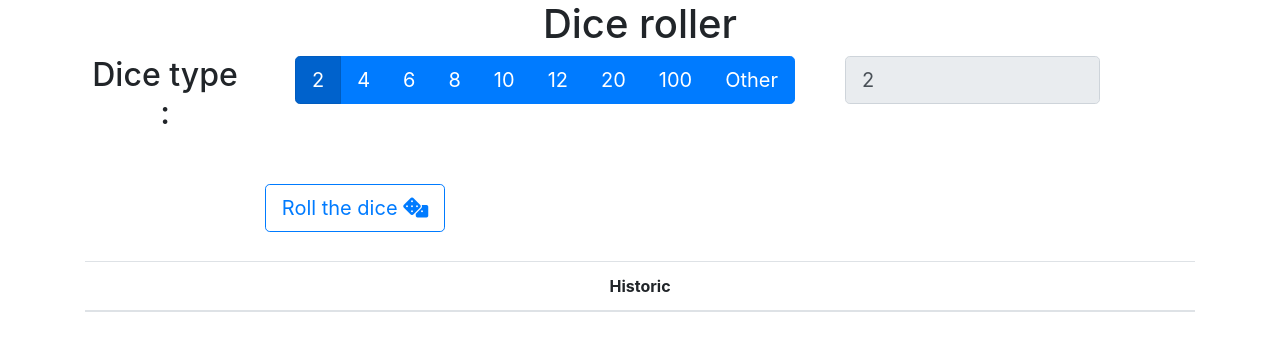
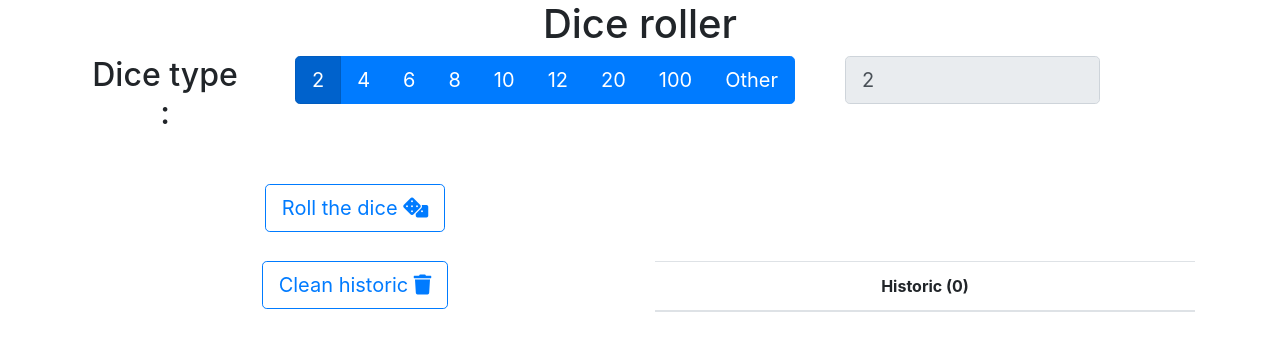
Before and after one commit to Rainbotter/dice, an Angular app: page / in a window 1280 px wide. Shown: the top 350 px of the page. Built offline with nearby package versions, Linux system fonts and the light colour scheme.

Commit message:
collapse closes automatically @porkyway

```diff
--- a/src/app/generator/generator.component.html
+++ b/src/app/generator/generator.component.html
@@ -30,11 +30,11 @@
 </div>
 
 <div class="d-block d-sm-none">
-    <button class="btn btn-primary btn-lg btn-block" type="button" data-toggle="collapse" data-target="#collapseExample"
-            aria-expanded="false" aria-controls="collapseExample">
-        Dice type
+    <button class="btn btn-primary btn-lg btn-block" type="button" data-toggle="collapse" data-target="#collapsible"
+            aria-expanded="false" aria-controls="collapsible">
+        Dice type (current : {{selectedDice}})
     </button>
-    <div class="collapse" id="collapseExample">
+    <div class="collapse" #collapsible  id="collapsible">
         <div class="card card-body">
             <button *ngFor="let value of defaultDices" [class.active]="selectedDice==value && !otherSelected"
                     (click)="diceChoosed(value)"
@@ -42,7 +42,9 @@
                     class="btn btn-outline-primary btn-lg btn-block">
                 {{value}}
             </button>
-            <input type="number" class="form-control form-control-lg custom-margin" (click)="selectOther()"
+            <input type="number" class="form-control form-control-lg custom-margin"
+                   (click)="selectOther()"
+                   (focusout)="closeCollapsible()"
                    [(ngModel)]="selectedDice" placeholder="custom value (1 if empty)">
         </div>
     </div>
--- a/src/app/generator/generator.component.ts
+++ b/src/app/generator/generator.component.ts
@@ -1,4 +1,4 @@
-import {Component, OnInit} from '@angular/core';
+import {Component, ElementRef, OnInit, ViewChild} from '@angular/core';
 import {HistoricService} from "../services/historic.service";
 
 @Component({
@@ -14,6 +14,8 @@ export class GeneratorComponent implements OnInit {
     public otherSelected: boolean;
     public defaultDices = [2, 4, 6, 8, 10, 12, 20, 100];
 
+    @ViewChild('collapsible', {static: false}) collapsible: ElementRef;
+
     constructor(private historicService: HistoricService) {
         this.otherSelected = false;
         this.minValue = 1;
@@ -28,12 +30,20 @@ export class GeneratorComponent implements OnInit {
     public diceChoosed(value: number): void {
         this.otherSelected = false;
         this.selectedDice = value;
+        this.closeCollapsible();
     }
 
     public selectOther(): void {
         this.otherSelected = true;
     }
 
+    /**
+     * Not proud of this
+     */
+    public closeCollapsible() {
+        $('#collapsible').collapse("hide")
+    }
+
     ngOnInit() {
     }
 
--- a/src/app/historic/historic.component.html
+++ b/src/app/historic/historic.component.html
@@ -1,12 +1,21 @@
+<div class="row justify-content-center align-self-center">
+    <div class="col big">
+        <button (click)="cleanHistoric()" class="btn btn-outline-primary btn-lg">Clean historic <i class="fas fa-trash"></i></button>
+
+    </div>
+    <div class="col big">
         <table class="table table-striped">
             <thead>
             <tr>
-        <th scope="col">Historic</th>
+                <th scope="col">Historic ({{getHistoric().length}})</th>
             </tr>
             </thead>
             <tbody>
-    <tr *ngFor="let result of historicOfResult">
+            <tr *ngFor="let result of getHistoric().slice().reverse()">
                 {{result}}
             </tr>
             </tbody>
         </table>
+    </div>
+
+</div>
--- a/src/app/historic/historic.component.ts
+++ b/src/app/historic/historic.component.ts
@@ -1,4 +1,5 @@
 import {Component, OnInit} from '@angular/core';
+import {HistoricService} from "../services/historic.service";
 
 @Component({
     selector: 'app-historic',
@@ -9,11 +10,19 @@ export class HistoricComponent implements OnInit {
 
     public historicOfResult: number[];
 
-    constructor() {
+    constructor(private historicService: HistoricService) {
         this.historicOfResult = [];
     }
 
     ngOnInit() {
     }
 
+    public getHistoric(): number[] {
+        return this.historicService.getHistoric();
+    }
+
+    public cleanHistoric(): void {
+        this.historicService.cleanHistoric();
+    }
+
 }
--- a/src/app/services/historic.service.ts
+++ b/src/app/services/historic.service.ts
@@ -23,8 +23,10 @@ export class HistoricService {
 
     public saveValue(value: number): void {
         this.historic.push(value);
+        if(this.historic.length > 50){
+            this.historic.shift();
+        }
         localStorage.setItem('historic', this.historic.toString());
-        console.log(localStorage.getItem('historic'));
     }
 
     public cleanHistoric(): void {
```
Lines whose indentation alone changed are shown as unchanged.
